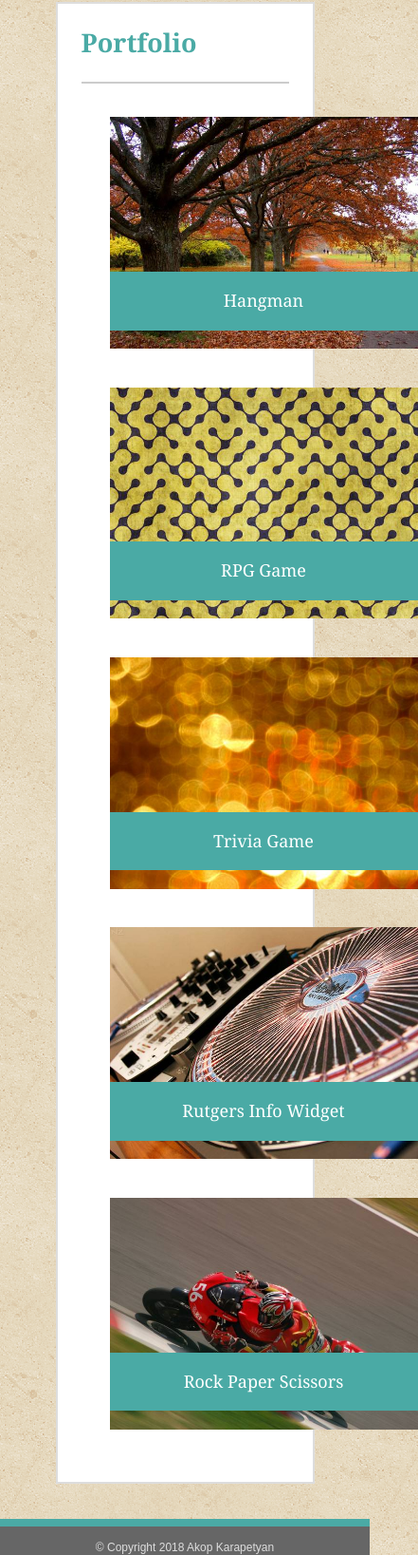
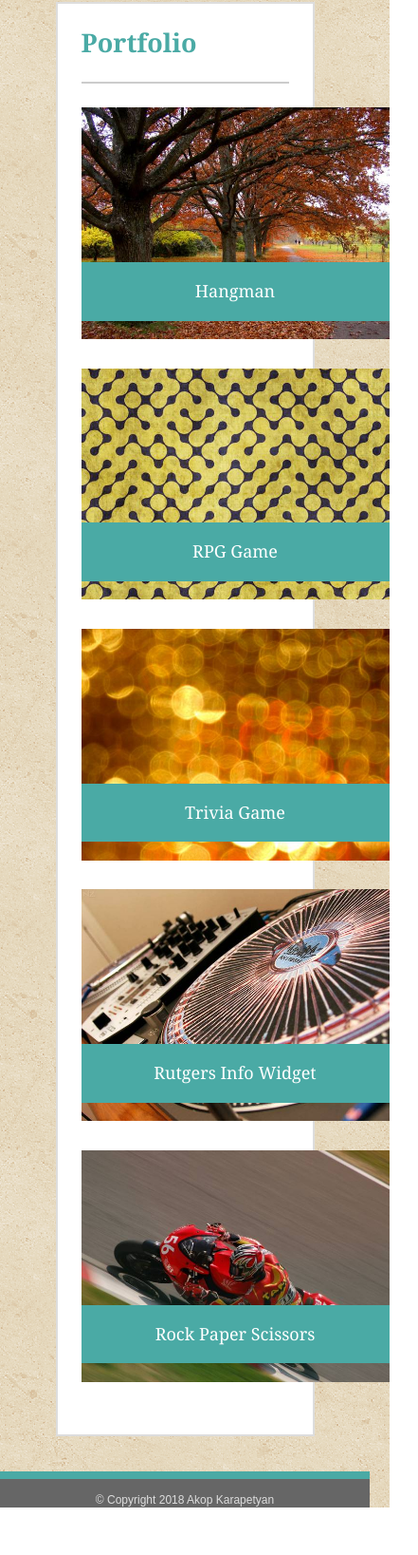
Before and after one commit to Jack87/Responsive-Portfolio, a plain HTML site: page portfolio.html in a window 390 px wide. Shown: the part 90-1727 px from the top of the page at 95% size, 441 px wide, since content can reach past the window. After the commit the page ends 1677 px from the top, so only its background shows below. Drawn offline with Linux system fonts and the light colour scheme.

```diff
--- a/assets/css/style.css
+++ b/assets/css/style.css
@@ -140,14 +140,14 @@ figcaption {
 .imageContainer {
     float: left;
 }
-.hover-outline {
+/* .hover-outline {
     margin-left: 30px;
     margin-top: 10px;
 }
 .hover-outline:hover {
     outline: 5px solid gray;
     outline-offset: 10px;
-}
+} */
 footer {
     width: 100%;
 	padding: 15px;
@@ -203,6 +203,7 @@ footer {
     }
 }
 @media screen and (max-width: 640px) {
+    min-width: 620px;
     li {
         height: 10px;
     }
@@ -216,6 +217,29 @@ footer {
     .headshot {
         width: 60%;
     }
+    .gallary {
+        min-width: 620px;
+    }
+    .portfolioIMG, figure {
+        widows: 100%;
+        height: auto;
+    }
+    /* figure {
+        width: 90%;
+    }
+    .portfolioIMG {
+        width: 200;
+    }
+    .hover-outline {
+        width: 80%;
+    }
+    .hover-outline:hover {
+        width: 80%;
+    } */
+    /* img {
+        width: 60%;
+    } */
+
 }
 @media screen and (max-width: 500px) {
     .logo {
--- a/portfolio.html
+++ b/portfolio.html
@@ -5,7 +5,7 @@
     <meta name="viewport" content="width=device-width, initial-scale=1.0">
     <meta http-equiv="X-UA-Compatible" content="ie=edge">
     <link rel="stylesheet" type="text/css" href="./assets/css/style.css">
-    <title>Contact</title>
+    <title>Portfolio</title>
 </head>
 <body>
 
@@ -31,24 +31,23 @@
                     Portfolio
                 </h2>
                 <div class="gallery">
-                    <figure class="imageContainer hover-outline">
+                    <figure class="imageContainer">
                         <img class="portfolioIMG" src="./assets/images/nature-q-c-640-480-4.jpg" alt="Hangman Photo">
                         <figcaption>Hangman</figcaption>
                     </figure>
-                    <figure class="imageContainer hover-outline">
+                    <figure class="imageContainer">
                         <img class="portfolioIMG" src="./assets/images/abstract-q-c-640-480-10.jpg" alt="RPG Game">
                         <figcaption>RPG Game</figcaption>
                     </figure>
-                    <figure class="imageContainer hover-outline">
+                    <figure class="imageContainer">
                         <img class="portfolioIMG" src="./assets/images/abstract-q-c-640-480-4.jpg" alt="Trivia Game">
                         <figcaption>Trivia Game</figcaption>
                     </figure>
-                    <figure class="imageContainer hover-outline">
+                    <figure class="imageContainer">
                         <img class="portfolioIMG " src="./assets/images/technics-q-c-640-480-2.jpg" alt="Rutgers Info Widget">
                         <figcaption>Rutgers Info Widget</figcaption>
                     </figure>
-                    <figure class="imageContainer hover-outline">
-                    <!-- <figure class="imageContainer hvr-curl-bottom-left"> -->
+                    <figure class="imageContainer">
                         <img class="portfolioIMG" src="./assets/images/transport-q-c-640-480-10.jpg" alt="Rock Paper Scissors">
                         <figcaption>Rock Paper Scissors</figcaption>
                     </figure>
```
